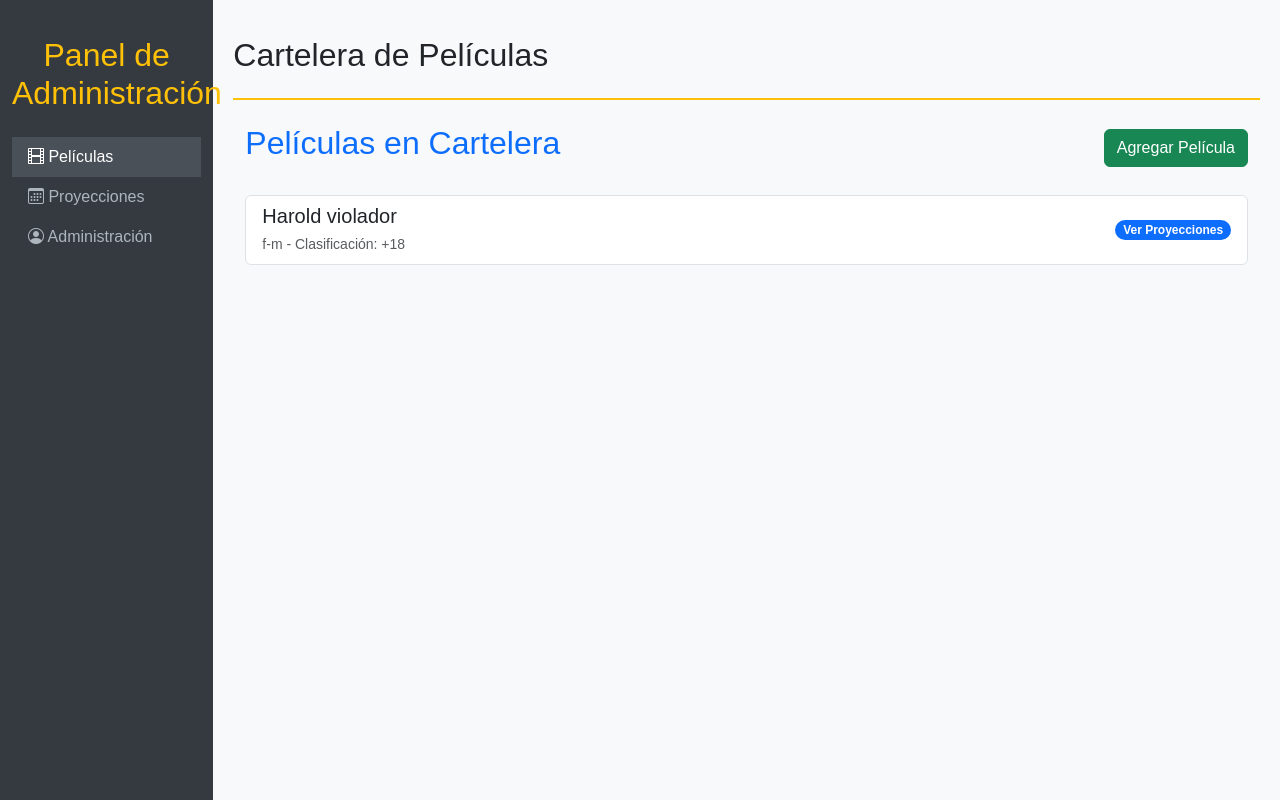
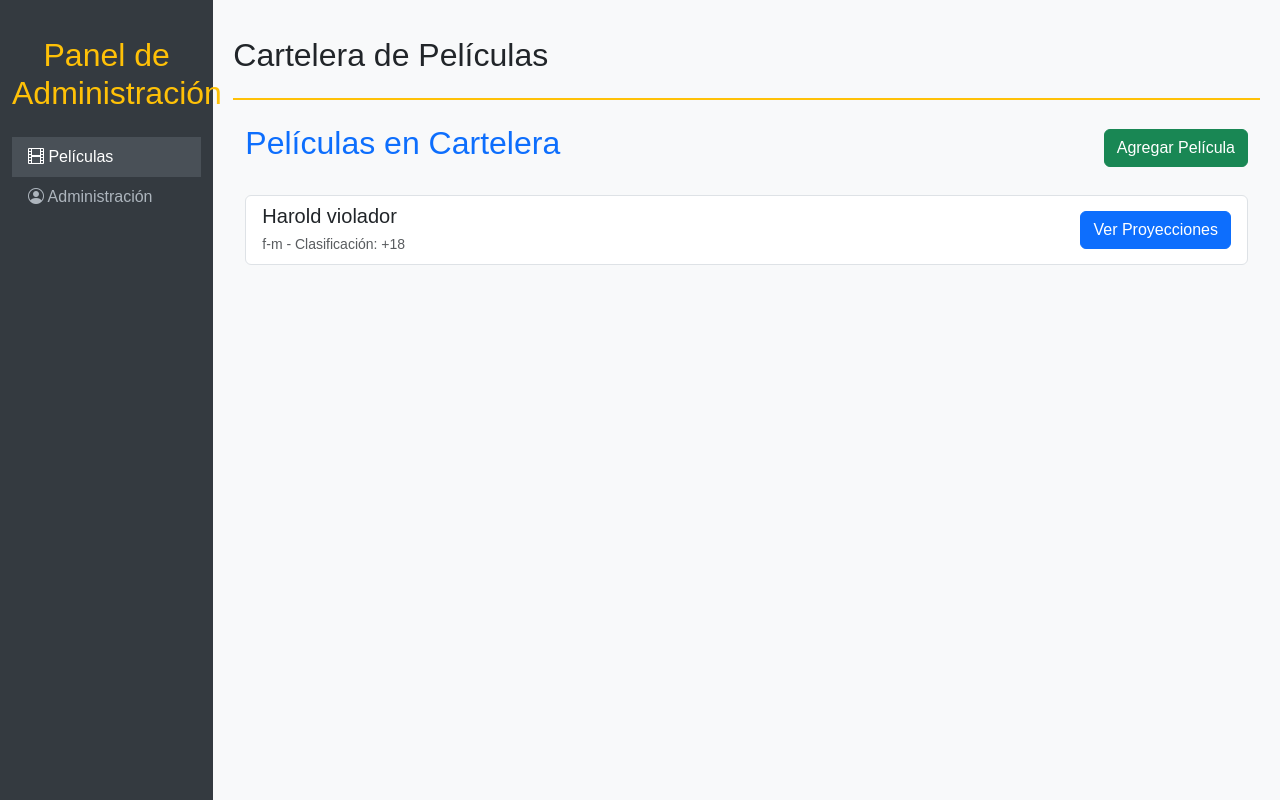
Before and after one commit to Haruchis/cine, a Django app: template cartelera/templates/cartelera/listar_peliculas.html in a window 1280 px wide. Run offline with Django 3.2, Linux system fonts and the light colour scheme; the template is opened without the code that fills it: values that come from a table or form of the project are taken from there, others are empty; data comes from the database, SQL or seed files in the repository; tables that the repository leaves empty hold one stand-in row (values such as "Sample post"); parts of the project's set-up code (start-up, migrations or seed data) failed here and were passed over.

Commit message:
cine, peliculas commit 2

```diff
--- a/cartelera/templates/cartelera/base.html
+++ b/cartelera/templates/cartelera/base.html
@@ -65,11 +65,6 @@
                         </a>
                     </li>
                     <li class="nav-item">
-                        <a class="nav-link" href="{% url 'cartelera:ver_proyecciones' pelicula_id=1 %}">
-                            <i class="bi bi-calendar3"></i> Proyecciones
-                        </a>
-                    </li>
-                    <li class="nav-item">
                         <a class="nav-link" href="{% url 'admin:index' %}">
                             <i class="bi bi-person-circle"></i> Administración
                         </a>
--- a/cartelera/templates/cartelera/listar_peliculas.html
+++ b/cartelera/templates/cartelera/listar_peliculas.html
@@ -6,9 +6,9 @@
 
 {% block content %}
     <div class="container">
+        <!-- Botón de "Agregar Película" y encabezado -->
         <div class="d-flex justify-content-between align-items-center my-4">
             <h2 class="text-primary">Películas en Cartelera</h2>
-            <!-- Botón para abrir el modal -->
             <button type="button" class="btn btn-success" data-bs-toggle="modal" data-bs-target="#agregarPeliculaModal">
                 Agregar Película
             </button>
@@ -17,13 +17,32 @@
         <!-- Lista de películas -->
         <div class="list-group">
             {% for pelicula in peliculas %}
-                <a href="{% url 'cartelera:ver_proyecciones' pelicula.id_pelicula %}" class="list-group-item list-group-item-action d-flex justify-content-between align-items-center">
-                    <div>
-                        <h5 class="mb-1">{{ pelicula.titulo }}</h5>
-                        <small class="text-muted">{{ pelicula.genero }} - Clasificación: {{ pelicula.clasificacion }}</small>
+                <div class="list-group-item">
+                    <div class="d-flex justify-content-between align-items-center">
+                        <div>
+                            <h5 class="mb-1">{{ pelicula.titulo }}</h5>
+                            <small class="text-muted">{{ pelicula.genero }} - Clasificación: {{ pelicula.clasificacion }}</small>
+                        </div>
+                        <button class="btn btn-primary" type="button" data-bs-toggle="collapse" data-bs-target="#proyecciones-{{ pelicula.id_pelicula }}" aria-expanded="false" aria-controls="proyecciones-{{ pelicula.id_pelicula }}">
+                            Ver Proyecciones
+                        </button>
                     </div>
-                    <span class="badge bg-primary rounded-pill">Ver Proyecciones</span>
-                </a>
+
+                    <!-- Proyecciones de la película (ocultas por defecto) -->
+                    <div class="collapse mt-3" id="proyecciones-{{ pelicula.id_pelicula }}">
+                        <h6 class="text-secondary">Proyecciones Disponibles</h6>
+                        <ul class="list-group list-group-flush">
+                            {% for proyeccion in pelicula.proyeccion_set.all %}
+                                <li class="list-group-item d-flex justify-content-between align-items-center">
+                                    <span><strong>Fecha:</strong> {{ proyeccion.fecha }} - <strong>Hora:</strong> {{ proyeccion.hora }}</span>
+                                    <a href="{% url 'cartelera:reservar_boleto' proyeccion.id_proyeccion %}" class="btn btn-outline-success btn-sm">Reservar Boleto</a>
+                                </li>
+                            {% empty %}
+                                <li class="list-group-item text-muted">No hay proyecciones disponibles para esta película.</li>
+                            {% endfor %}
+                        </ul>
+                    </div>
+                </div>
             {% endfor %}
         </div>
     </div>
@@ -37,7 +56,7 @@
                     <button type="button" class="btn-close" data-bs-dismiss="modal" aria-label="Close"></button>
                 </div>
                 <div class="modal-body">
-                    <form method="post" action="{% url 'cartelera:agregar_pelicula' %}">
+                    <form method="post" action="{% url 'cartelera:listar_peliculas' %}">
                         {% csrf_token %}
                         {{ form.as_p }}
                         <button type="submit" class="btn btn-primary mt-3">Guardar Película</button>
--- a/cartelera/views.py
+++ b/cartelera/views.py
@@ -20,6 +20,7 @@ def listar_peliculas(request):
             form.save()
             return redirect('cartelera:listar_peliculas')
 
+    # Pasamos tanto las películas como el formulario
     return render(request, 'cartelera/listar_peliculas.html', {
         'peliculas': peliculas,
         'form': form
```
